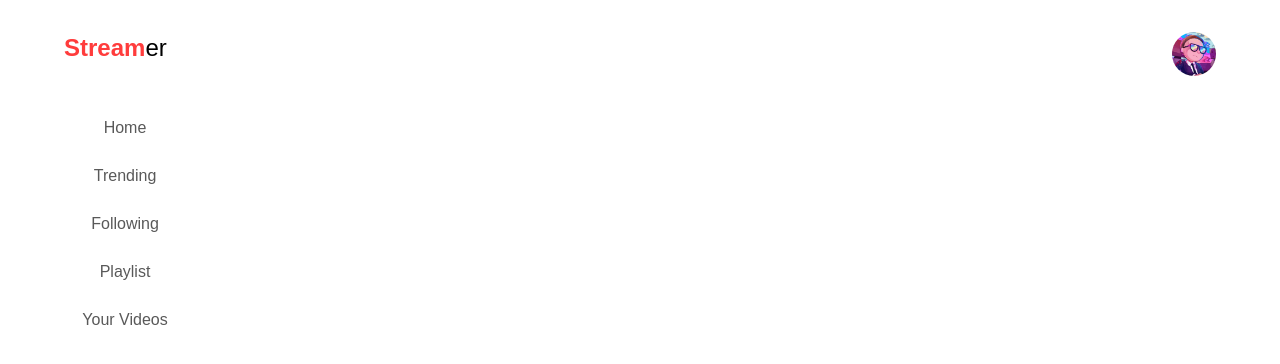
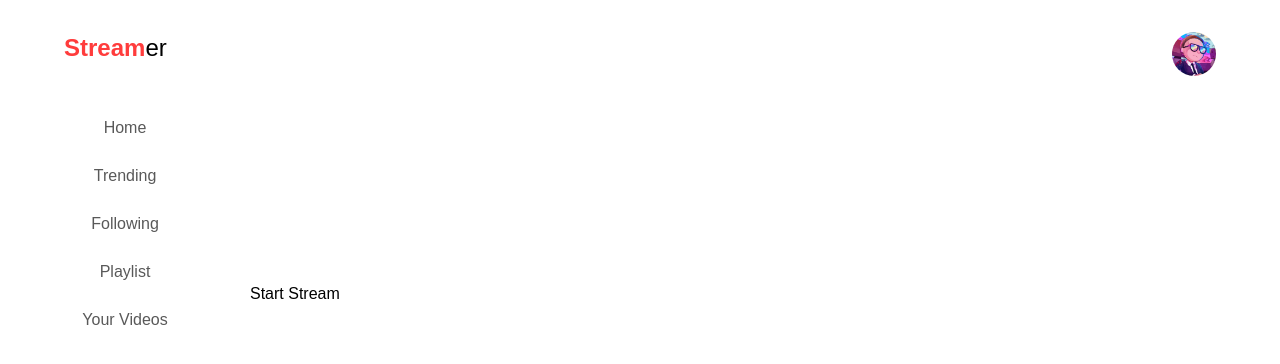
Before and after one commit to vvs-pvt-ltd/Streamer-UI, a React (Create React App) app: page /demo in a window 1280 px wide. Shown: the top 364 px of the page. Built offline with nearby package versions, Linux system fonts and the light colour scheme; no server answers.

Commit message:
Streaming

```diff
--- a/src/App.js
+++ b/src/App.js
@@ -2,6 +2,7 @@ import React from "react";
 import { Route, Routes } from "react-router-dom";
 import { Following, Home, Playlist, Trending, YourVideos } from "./pages";
 import { Navbar, Sidebar, StreamVideo, WatchVideo } from "./components";
+import Demo from "./components/Demo";
 
 const App = () => {
   return (
@@ -21,6 +22,9 @@ const App = () => {
             <Route path="/your-videos" element={<YourVideos />} />
             <Route path="/watch-video" element={<WatchVideo />} />
             <Route path="/stream-video" element={<StreamVideo />} />
+            <Route path="/demo" element={<Demo />} />
+            {/* <Route path="/app" ></Route> */}
+
           </Routes>
         </div>
       </div>
--- /dev/null
+++ b/src/components/Demo.jsx
@@ -0,0 +1,45 @@
+import React, { useRef, useEffect } from "react";
+import { io } from "socket.io-client";
+
+const socket = io.connect('http://localhost:9000/');
+
+const Demo = () => {
+  const videoRef = useRef();
+  let mediaRecorder;
+
+  const startStream = () => {
+    navigator.mediaDevices
+      .getUserMedia({ video: true })
+      .then((stream) => {
+        videoRef.current.srcObject = stream;
+
+
+        mediaRecorder = new MediaRecorder(stream);
+        mediaRecorder.ondataavailable = event => {
+          if (event.data && event.data.size > 0) {
+            socket.emit('Stream', event.data);
+          }
+        };
+        mediaRecorder.start(1000);
+      })
+      .catch((error) => console.error("Error accessing webcam:", error));
+  };
+
+  useEffect(() => {
+    return () => {
+      if (mediaRecorder && mediaRecorder.state !== 'inactive') {
+        mediaRecorder.stop();
+      }
+    };
+  }, []);
+
+  return (
+    <div>
+      <video ref={videoRef} autoPlay></video>
+      <br />
+      <button onClick={startStream}>Start Stream</button>
+    </div>
+  );
+};
+
+export default Demo;
--- a/src/components/WatchVideo.jsx
+++ b/src/components/WatchVideo.jsx
@@ -1,24 +1,17 @@
 import React, { useEffect, useRef } from "react";
 import io from "socket.io-client";
 
+
+const socket = io.connect('http://localhost:9000/');
 const WatchVideo = () => {
   const videoRef = useRef();
 
-  useEffect(() => {
-    const socket = io(process.env.REACT_APP_SOCKET_URL);
+  socket.on("View", (view) => {
+    console.log("Connected to server", view);
+    videoRef.current.src = view;
+  });
 
-    socket.on("connect", () => {
-      console.log("Connected to server");
-    });
 
-    socket.on("videoStream", (stream) => {
-      videoRef.current.src = stream;
-    });
-
-    return () => {
-      socket.disconnect();
-    };
-  }, []);
 
   return (
     <div>
```
Also changed, not shown: src/components/text.txt (added).
